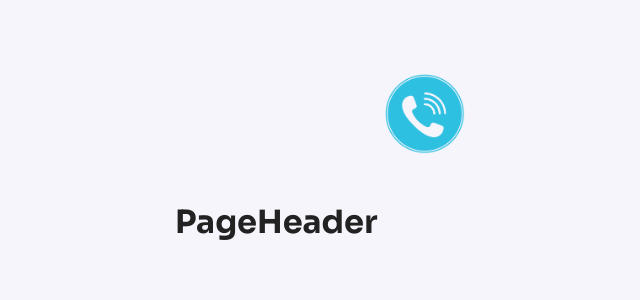
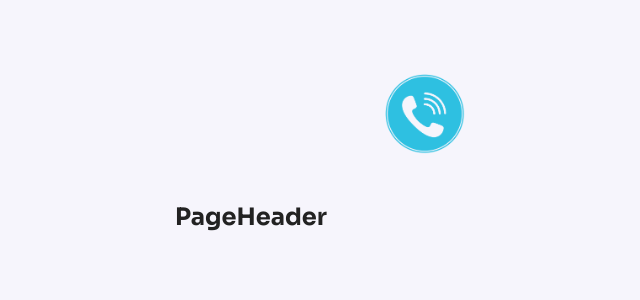
Before and after one commit to timabuntu/myContacts, a React (Vite) app: page /new in a window 1280 px wide. Shown: the top 300 px of the page, without its empty margins (215-855 px from the left). Built offline with nearby package versions, Linux system fonts and the light colour scheme.

Commit message:
style: stylized link and svg

```diff
--- a/src/components/PageHeader/styles.js
+++ b/src/components/PageHeader/styles.js
@@ -1,5 +1,22 @@
 import styled from 'styled-components';
 
 export const Container = styled.div`
+  a {
+    display: flex;
+    align-items: center;
+    text-decoration: none;
 
+    span,
+    svg {
+      color: ${({ theme }) => theme.colors.primary.main};
+      font-weight: bold;
+    }
+    svg {
+      margin-right: 8px;
+      transform: rotate(-90deg);
+    }
+  }
+  h1 {
+    font-size: 24px;
+  }
 `;
```
